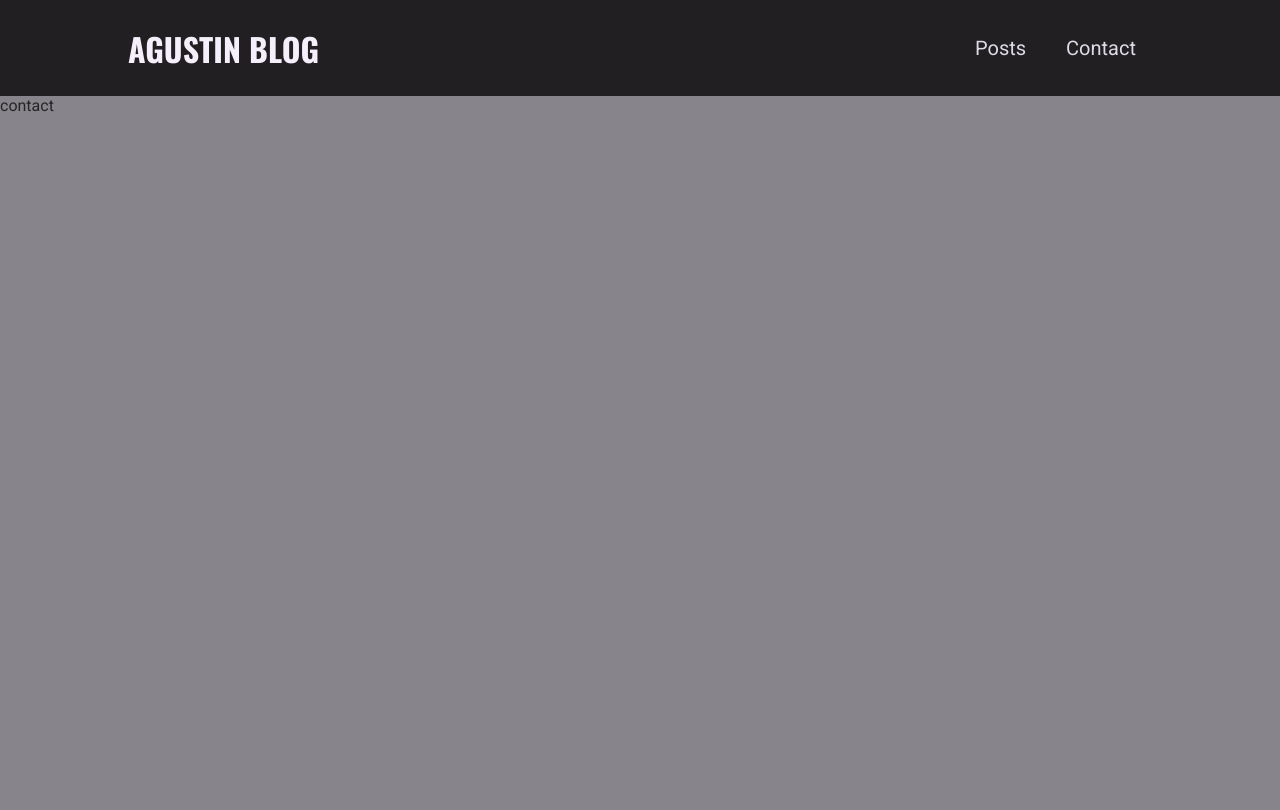
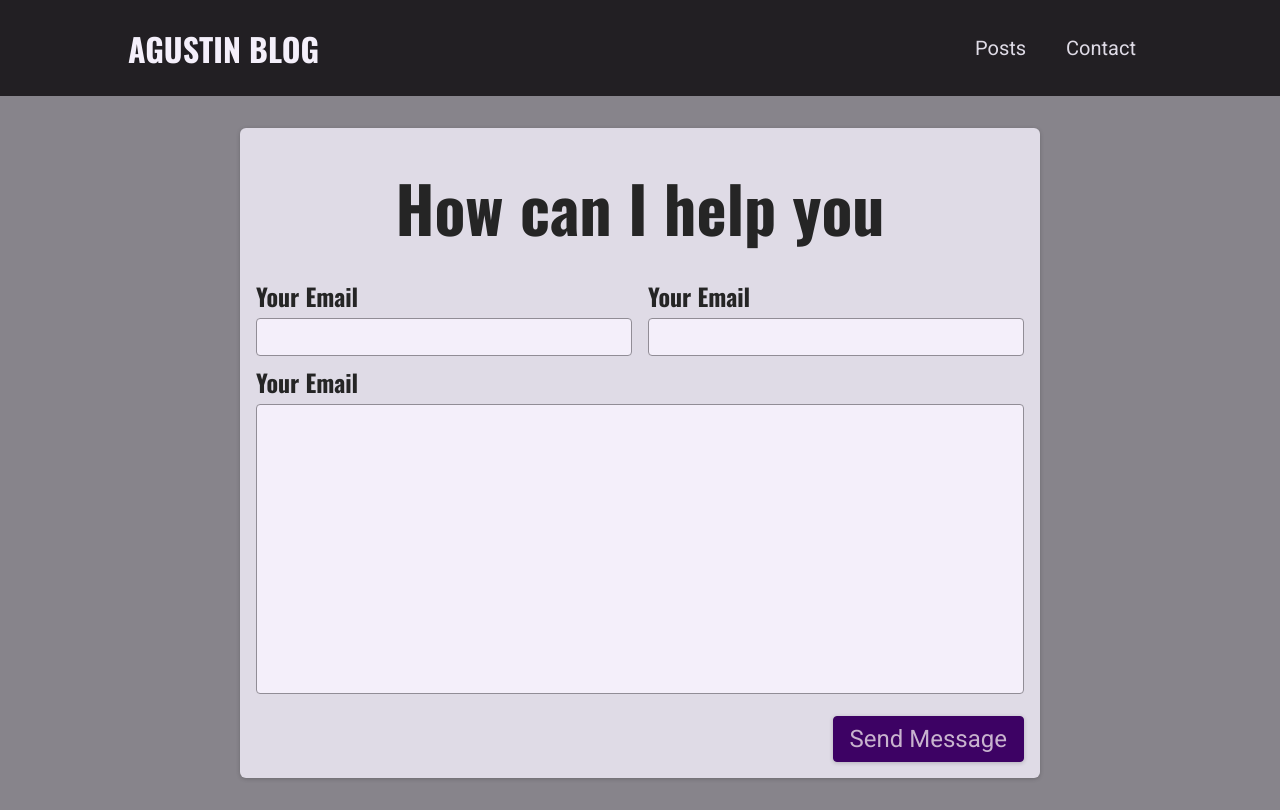
Before and after one commit to AgustinLaValla/Blog, a Next.js app: page /contact in a window 1280 px wide. Built offline with nearby package versions, Linux system fonts and the light colour scheme.

Commit message:
Add contact form UI

```diff
--- /dev/null
+++ b/components/contact/ContactForm.tsx
@@ -0,0 +1,41 @@
+import styles from './ContextForm.module.css';
+
+type TextFieldProps = {
+  name: string;
+  type?: string;
+  required?: boolean;
+  value?: string;
+  isTextArea?: boolean;
+  rows?: number
+}
+
+const TextField = ({ name, required, type = 'text', value, isTextArea, rows = 10 }: TextFieldProps) =>
+  <div className={styles.control}>
+    <label htmlFor={name}>Your Email</label>
+    {!isTextArea
+      ? <input type={type} name={name} id={name} required={required} />
+      : <textarea name={name} id={name} rows={rows}></textarea>
+    }
+  </div>;
+
+
+export default function ContactForm() {
+  return (
+    <div className={styles.contact}>
+      <h1>How can I help you</h1>
+
+      <form className={styles.form}>
+        <div className={styles.controls}>
+          <TextField name='email' type="email" required />
+          <TextField name='name' required />
+        </div>
+
+        <TextField name="message" isTextArea />
+
+        <div className={styles.actions}>
+          <button className={styles.submit}>Send Message</button>
+        </div>
+      </form>
+    </div>
+  )
+}
--- /dev/null
+++ b/components/contact/ContextForm.module.css
@@ -0,0 +1,73 @@
+.contact {
+  margin: var(--size-8) auto;
+  border-radius: 6px;
+  background-color: var(--color-grey-100);
+  width: 90%;
+  max-width: 50rem;
+  padding: var(--size-4);
+  box-shadow: 0 1px 4px rgba(0, 0, 0, 0.2);
+  font-size: var(--size-6);
+}
+
+.contact h1 {
+  font-size: var(--size-8);
+  margin: var(--size-4) 0;
+  text-align: left;
+}
+
+.form label {
+  display: block;
+  font-family: "Oswald", sans-serif;
+  font-weight: bold;
+  margin: var(--size-2) 0 var(--size-1) 0;
+}
+
+.form input,
+.form textarea {
+  font: inherit;
+  padding: var(--size-1);
+  border-radius: 4px;
+  width: 100%;
+  border: 1px solid var(--color-grey-400);
+  background-color: var(--color-grey-50);
+  resize: none;
+}
+
+.controls {
+  display: flex;
+  column-gap: 1rem;
+  flex-wrap: wrap;
+}
+
+.control {
+  flex: 1;
+  min-width: 10rem;
+}
+
+.actions {
+  margin-top: var(--size-4);
+  text-align: right;
+}
+
+.form button {
+  font: inherit;
+  cursor: pointer;
+  background-color: var(--color-primary-700);
+  border: 1px solid var(--color-primary-700);
+  padding: var(--size-2) var(--size-4);
+  border-radius: 4px;
+  color: var(--color-primary-50);
+  box-shadow: 0 1px 4px rgba(0, 0, 0, 0.2);
+}
+
+.form button:hover {
+  background-color: var(--color-primary-500);
+  border-color: var(--color-primary-500);
+}
+
+@media (min-width: 768px) {
+  .contact h1 {
+    font-size: var(--size-16);
+    text-align: center;
+  }
+}
--- a/pages/contact.tsx
+++ b/pages/contact.tsx
@@ -1,7 +1,8 @@
+import ContactForm from '@/components/contact/ContactForm'
 import React from 'react'
 
 export default function ContactPage() {
   return (
-    <div>contact</div>
+    <ContactForm/>
   )
 }
```
